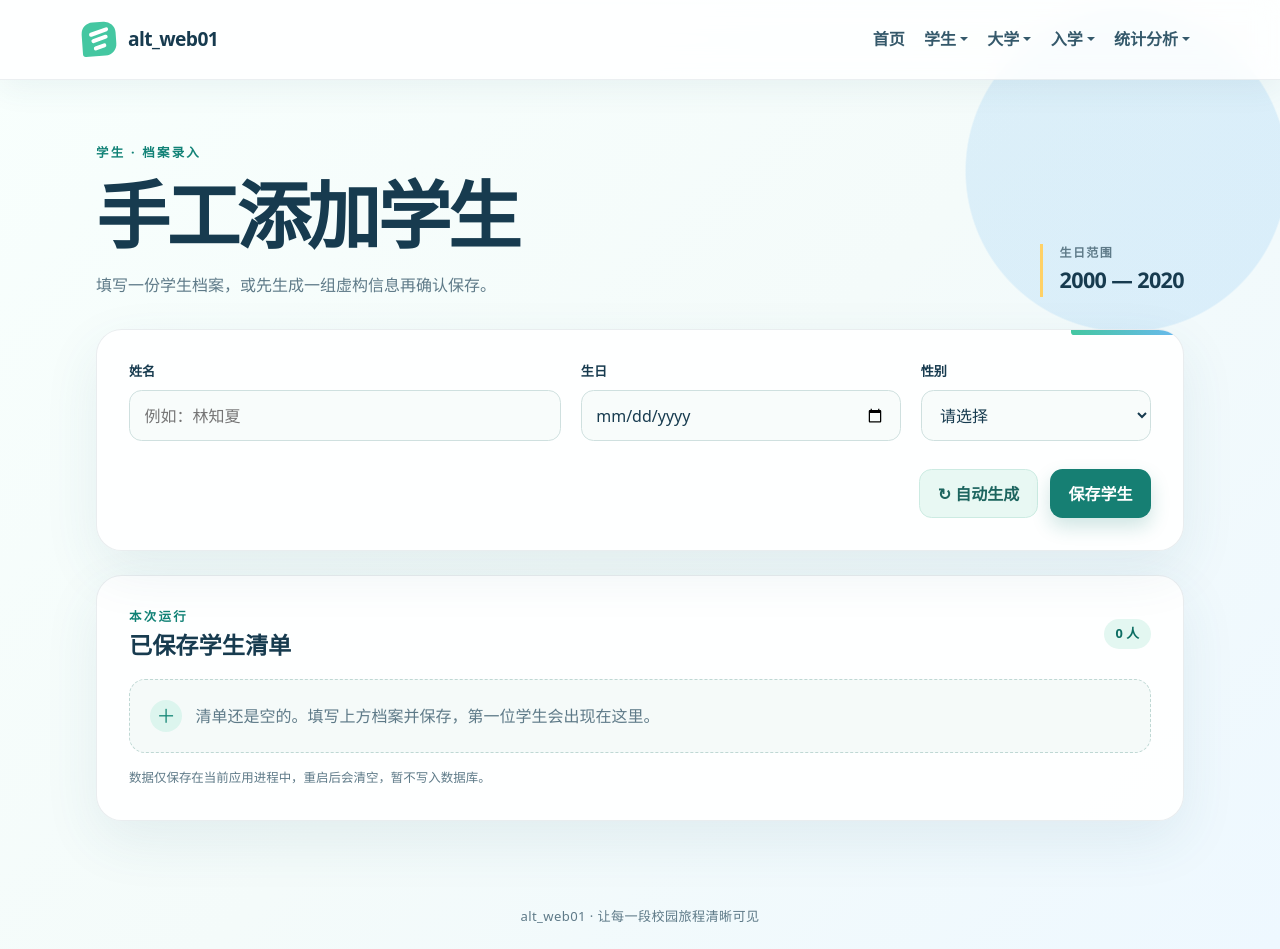
After one commit to gujiahui234/website1, a Python web app: template src/alt_web01/templates/student_add.html in a window 1280 px wide. The commit adds this page. Run offline with Jinja, Linux system fonts and the light colour scheme; the template is opened without the code that fills it, so the values that code supplies are empty.

Commit message:
add new student add page and test for student

```diff
--- a/src/alt_web01/static/css/site.css
+++ b/src/alt_web01/static/css/site.css
@@ -138,9 +138,7 @@ body {
 }
 
 .page-shell {
-  display: grid;
   flex: 1;
-  place-items: center;
   width: 100%;
   padding: 4rem 1.25rem;
 }
@@ -150,6 +148,7 @@ body {
   display: grid;
   place-items: center;
   width: min(100%, 72rem);
+  margin: 0 auto;
   min-height: 28rem;
   overflow: hidden;
   background: rgb(255 255 255 / 78%);
@@ -236,6 +235,189 @@ body {
   text-wrap: balance;
 }
 
+.student-workspace {
+  width: min(100%, 68rem);
+  margin: 0 auto;
+}
+
+.student-heading {
+  display: flex;
+  gap: 2rem;
+  align-items: end;
+  justify-content: space-between;
+  margin-bottom: 2rem;
+}
+
+.student-heading h1 {
+  margin: 0;
+  font-family: "STKaiti", "KaiTi", "Noto Serif SC", serif;
+  font-size: clamp(2.5rem, 6vw, 4.6rem);
+  font-weight: 700;
+  line-height: 1.06;
+  letter-spacing: -0.045em;
+}
+
+.student-intro {
+  max-width: 36rem;
+  margin: 1rem 0 0;
+  color: var(--campus-muted);
+  font-size: 1rem;
+}
+
+.range-note {
+  flex: 0 0 auto;
+  padding-left: 1rem;
+  border-left: 3px solid var(--campus-sun);
+}
+
+.range-note span,
+.range-note strong { display: block; }
+
+.range-note span {
+  color: var(--campus-muted);
+  font-size: 0.75rem;
+  font-weight: 700;
+  letter-spacing: 0.12em;
+}
+
+.range-note strong {
+  margin-top: 0.15rem;
+  font-family: "Segoe UI", system-ui, sans-serif;
+  font-size: 1.35rem;
+  letter-spacing: -0.03em;
+}
+
+.notice {
+  margin-bottom: 1rem;
+  padding: 0.9rem 1rem;
+  border-radius: 0.85rem;
+  font-weight: 650;
+}
+
+.notice-success { color: #0b5c4e; background: #dcf7ed; }
+.notice-error { color: #8c2e32; background: #ffeaeb; }
+.notice-mark { margin-right: 0.45rem; }
+
+.student-card,
+.saved-roster {
+  background: rgb(255 255 255 / 88%);
+  border: 1px solid rgb(23 59 79 / 9%);
+  box-shadow: 0 1.25rem 3.5rem rgb(40 105 117 / 9%);
+}
+
+.student-card {
+  position: relative;
+  padding: 2rem;
+  overflow: hidden;
+  border-radius: 1.6rem;
+}
+
+.student-card::after {
+  position: absolute;
+  top: 0;
+  right: 0;
+  width: 7rem;
+  height: 0.32rem;
+  content: "";
+  background: linear-gradient(90deg, var(--campus-mint), var(--campus-sky));
+  border-radius: 0 1.6rem 0 1rem;
+}
+
+.student-form {
+  display: grid;
+  grid-template-columns: 1.35fr 1fr 0.72fr;
+  gap: 1.25rem;
+  align-items: end;
+}
+
+.form-field label {
+  display: block;
+  margin-bottom: 0.55rem;
+  font-size: 0.82rem;
+  font-weight: 750;
+}
+
+.form-field input,
+.form-field select {
+  width: 100%;
+  min-height: 3.2rem;
+  padding: 0.72rem 0.9rem;
+  color: var(--campus-ink);
+  background: #f8fcfb;
+  border: 1px solid #cfe0df;
+  border-radius: 0.78rem;
+  outline: none;
+}
+
+.form-field input:focus,
+.form-field select:focus {
+  border-color: #239f89;
+  box-shadow: 0 0 0 0.22rem rgb(68 199 161 / 18%);
+}
+
+.form-actions {
+  display: flex;
+  grid-column: 1 / -1;
+  gap: 0.75rem;
+  justify-content: flex-end;
+  padding-top: 0.5rem;
+}
+
+.button {
+  min-height: 2.9rem;
+  padding: 0.7rem 1.1rem;
+  border: 1px solid transparent;
+  border-radius: 0.78rem;
+  font-weight: 750;
+  transition: transform 150ms ease, box-shadow 150ms ease;
+}
+
+.button:hover { transform: translateY(-1px); }
+.button:focus-visible { outline: 3px solid rgb(107 184 242 / 45%); outline-offset: 2px; }
+.button-primary { color: #fff; background: #167f73; box-shadow: 0 0.55rem 1.2rem rgb(22 127 115 / 20%); }
+.button-secondary { color: #1d655f; background: #e8f8f3; border-color: #ccebe2; }
+
+.saved-roster {
+  margin-top: 1.5rem;
+  padding: 2rem;
+  border-radius: 1.6rem;
+}
+
+.roster-heading {
+  display: flex;
+  align-items: center;
+  justify-content: space-between;
+  margin-bottom: 1.2rem;
+}
+
+.roster-heading .page-kicker { margin-bottom: 0.35rem; }
+.roster-heading h2 { margin: 0; font-size: 1.45rem; font-weight: 800; }
+.roster-count { padding: 0.35rem 0.75rem; color: #0c6d62; background: #e3f7f1; border-radius: 999px; font-size: 0.8rem; font-weight: 800; }
+
+.table-wrap { overflow-x: auto; }
+.saved-roster table { width: 100%; border-collapse: collapse; }
+.saved-roster th { padding: 0.7rem 0.8rem; color: var(--campus-muted); border-bottom: 1px solid #dce9e7; font-size: 0.75rem; letter-spacing: 0.06em; text-align: left; }
+.saved-roster td { padding: 0.95rem 0.8rem; border-bottom: 1px solid #edf3f2; }
+.saved-roster tbody tr:last-child td { border-bottom: 0; }
+.student-number { color: #128074; font-family: "Segoe UI", system-ui, sans-serif; font-size: 0.82rem; font-weight: 800; }
+.student-name { font-weight: 750; }
+
+.empty-roster {
+  display: flex;
+  gap: 0.85rem;
+  align-items: center;
+  padding: 1.25rem;
+  color: var(--campus-muted);
+  background: #f5faf9;
+  border: 1px dashed #bfd8d4;
+  border-radius: 1rem;
+}
+
+.empty-roster span { display: grid; flex: 0 0 auto; place-items: center; width: 2rem; height: 2rem; color: #178777; background: #dcf5ee; border-radius: 50%; font-size: 1.2rem; }
+.empty-roster p,
+.storage-note { margin: 0; }
+.storage-note { margin-top: 1rem; color: var(--campus-muted); font-size: 0.78rem; }
+
 .site-footer {
   padding: 1.4rem 1rem;
   color: var(--campus-muted);
@@ -255,6 +437,18 @@ body {
   .page-shell { padding: 1.5rem 0.8rem; }
   .campus-stage { min-height: 25rem; border-radius: 1.4rem; }
   .page-heading { padding: 2rem 1.25rem; }
+  .student-heading { display: block; }
+  .range-note { margin-top: 1.5rem; }
+  .student-card,
+  .saved-roster { padding: 1.25rem; border-radius: 1.2rem; }
+  .student-form { grid-template-columns: 1fr; }
+  .form-actions { flex-direction: column-reverse; }
+  .button { width: 100%; }
+}
+
+@media (min-width: 576px) and (max-width: 860px) {
+  .student-form { grid-template-columns: 1fr 1fr; }
+  .form-field-name { grid-column: 1 / -1; }
 }
 
 @media (prefers-reduced-motion: reduce) {
--- /dev/null
+++ b/src/alt_web01/templates/student_add.html
@@ -0,0 +1,92 @@
+{% extends "base.html" %}
+
+{% block title %}手工添加学生 · alt_web01{% endblock %}
+
+{% block content %}
+<section class="student-workspace" aria-labelledby="page-title">
+  <header class="student-heading">
+    <div>
+      <p class="page-kicker">学生 · 档案录入</p>
+      <h1 id="page-title">手工添加学生</h1>
+      <p class="student-intro">填写一份学生档案，或先生成一组虚构信息再确认保存。</p>
+    </div>
+    <div class="range-note" aria-label="允许的生日范围">
+      <span>生日范围</span>
+      <strong>2000 — 2020</strong>
+    </div>
+  </header>
+
+  {% if saved %}
+    <div class="notice notice-success" role="status">
+      <span class="notice-mark" aria-hidden="true">✓</span>
+      学生保存成功，已加入下方清单。
+    </div>
+  {% endif %}
+  {% if error %}
+    <div class="notice notice-error" role="alert">{{ error }}</div>
+  {% endif %}
+
+  <div class="student-card">
+    <form method="post" class="student-form">
+      <div class="form-field form-field-name">
+        <label for="name">姓名</label>
+        <input id="name" name="name" type="text" value="{{ values.name }}" maxlength="40" autocomplete="name" placeholder="例如：林知夏" required>
+      </div>
+      <div class="form-field">
+        <label for="birthday">生日</label>
+        <input id="birthday" name="birthday" type="date" value="{{ values.birthday }}" min="{{ birthday_min }}" max="{{ birthday_max }}" required>
+      </div>
+      <div class="form-field">
+        <label for="gender">性别</label>
+        <select id="gender" name="gender" required>
+          <option value=""{{ ' selected' if not values.gender }}>请选择</option>
+          <option value="男"{{ ' selected' if values.gender == '男' }}>男</option>
+          <option value="女"{{ ' selected' if values.gender == '女' }}>女</option>
+        </select>
+      </div>
+      <div class="form-actions">
+        <button class="button button-secondary" type="submit" name="action" value="generate" formnovalidate>
+          <span aria-hidden="true">↻</span> 自动生成
+        </button>
+        <button class="button button-primary" type="submit" name="action" value="save">保存学生</button>
+      </div>
+    </form>
+  </div>
+
+  <section class="saved-roster" aria-labelledby="roster-title">
+    <div class="roster-heading">
+      <div>
+        <p class="page-kicker">本次运行</p>
+        <h2 id="roster-title">已保存学生清单</h2>
+      </div>
+      <span class="roster-count">{{ students|length }} 人</span>
+    </div>
+
+    {% if students %}
+      <div class="table-wrap">
+        <table>
+          <thead>
+            <tr><th scope="col">序号</th><th scope="col">姓名</th><th scope="col">生日</th><th scope="col">性别</th></tr>
+          </thead>
+          <tbody>
+            {% for student in students %}
+              <tr>
+                <td><span class="student-number">{{ "%02d"|format(student.number) }}</span></td>
+                <td class="student-name">{{ student.name }}</td>
+                <td>{{ student.birthday.isoformat() }}</td>
+                <td>{{ student.gender }}</td>
+              </tr>
+            {% endfor %}
+          </tbody>
+        </table>
+      </div>
+    {% else %}
+      <div class="empty-roster">
+        <span aria-hidden="true">＋</span>
+        <p>清单还是空的。填写上方档案并保存，第一位学生会出现在这里。</p>
+      </div>
+    {% endif %}
+    <p class="storage-note">数据仅保存在当前应用进程中，重启后会清空，暂不写入数据库。</p>
+  </section>
+</section>
+{% endblock %}
```
Also changed, not shown: AGENT.md (added, +19 -0 lines), pyproject.toml (+6 -1 lines), src/alt_web01/__init__.py (+63 -1 lines), src/alt_web01/views.py (+109 -5 lines), tests/test_students.py (added, +75 -0 lines), README.md.
